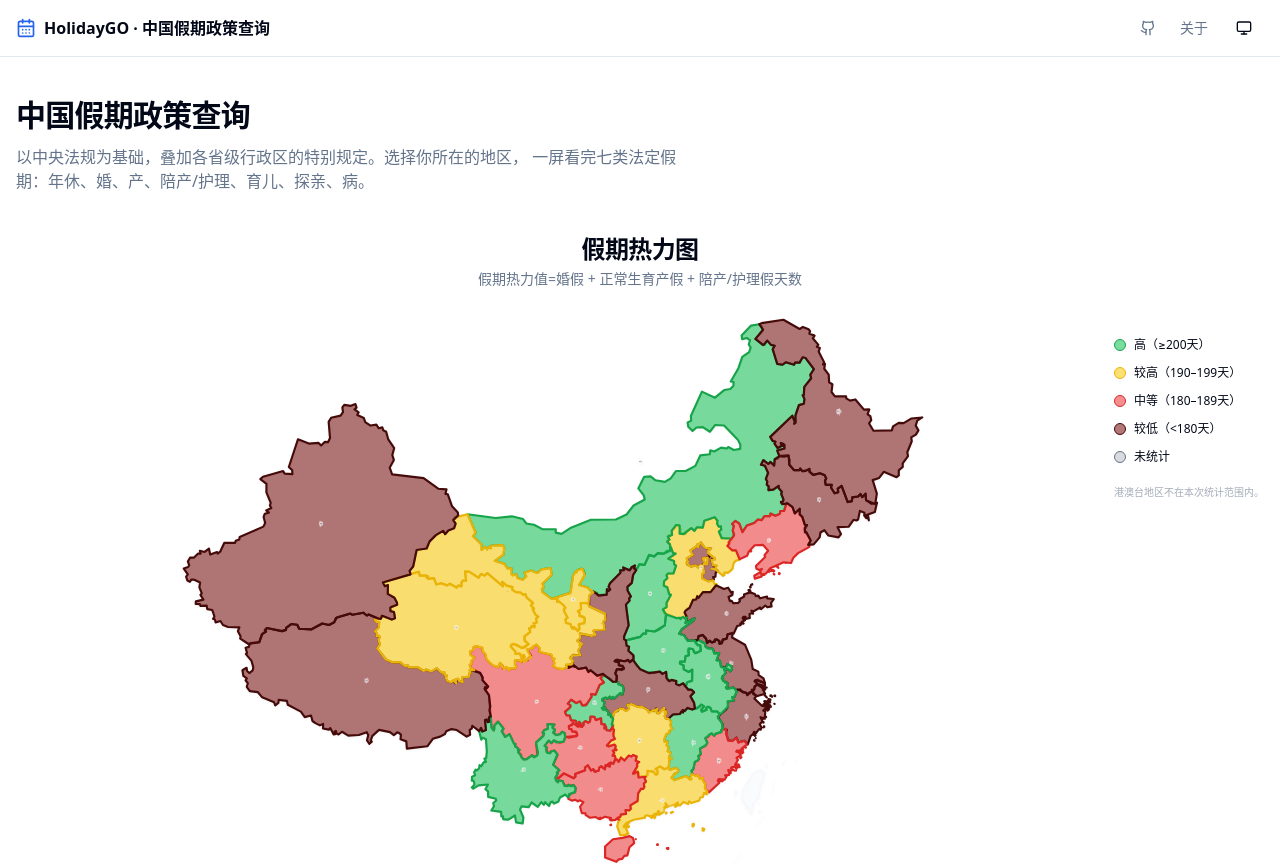
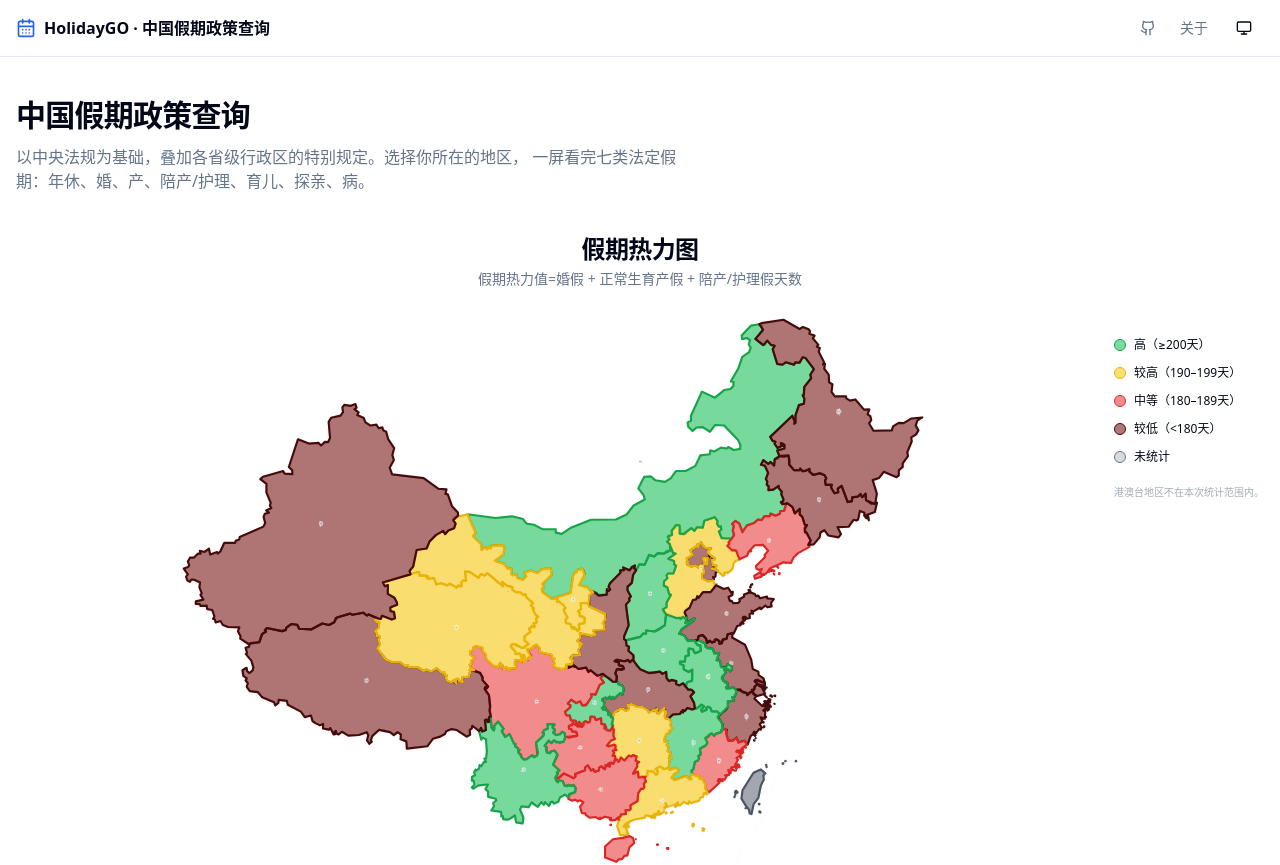
Before and after one commit to masonblog/HolidayGO-CN, a Next.js app: page / in a window 1280 px wide. Shown: the top 865 px of the page. Built offline with nearby package versions, Linux system fonts and the light colour scheme.

Commit message:
style: use darker gray for Taiwan Province in heatmap

```diff
--- a/components/china-map.tsx
+++ b/components/china-map.tsx
@@ -127,7 +127,7 @@ export function ChinaMap({ available, heatMap, className }: Props) {
                   isClickable && heatValue !== undefined
                     ? getHeatColorClass(heatValue)
                     : prov.code === "71"
-                      ? "fill-muted/20 stroke-muted/40 cursor-default"
+                      ? "fill-gray-500/60 stroke-gray-600 cursor-default"
                       : "fill-muted/5 stroke-muted/20 cursor-default"
                 )}
                 strokeWidth={20000}
```
